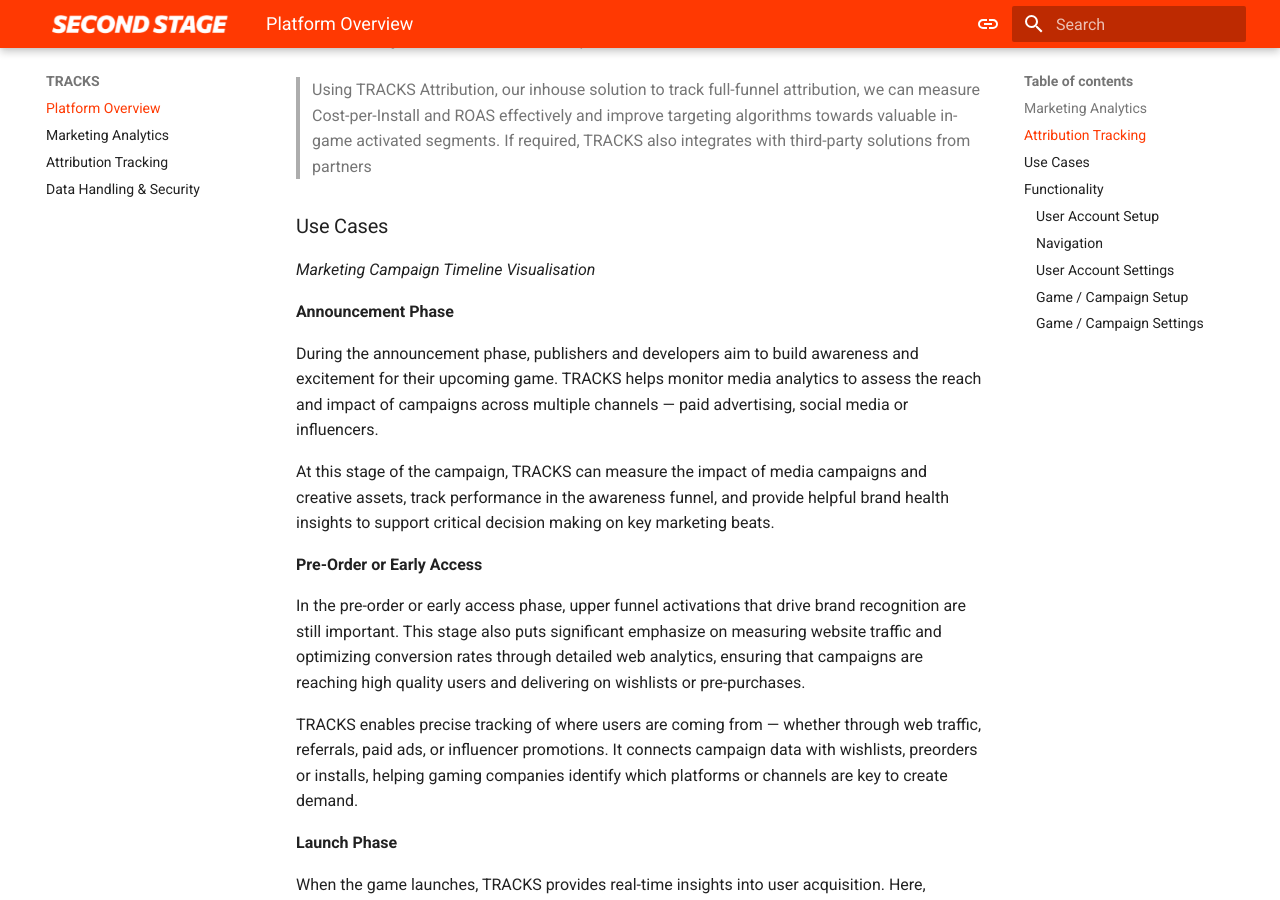
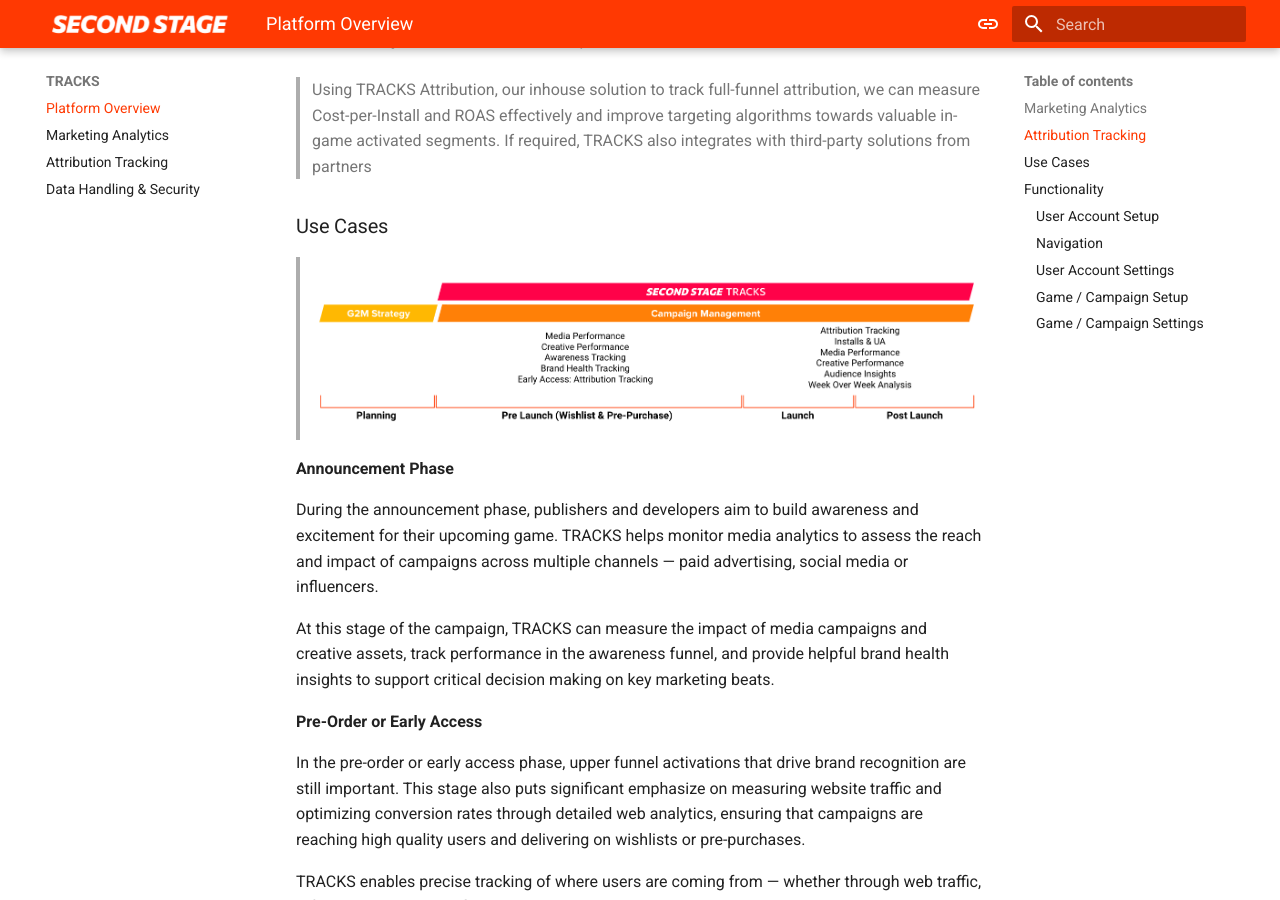
Before and after one commit to secondstage-io/tracks-documentation, an MkDocs documentation site: the page built from docs/tracks/overview.md, in a window 1280 px wide and 900 px high, scrolled down 1460 px. Built offline with MkDocs 1.6.1 and Material for MkDocs 9.7.7, drawn with Linux system fonts in a browser that asks for light colours.

Commit message:
Update overview.md
added timeline img

```diff
--- a/docs/tracks/overview.md
+++ b/docs/tracks/overview.md
@@ -36,7 +36,7 @@
 
 ### Use Cases
 
-*Marketing Campaign Timeline Visualisation*
+> ![Timeline](/assets/overview_timeline.png "Marketing Timeline")
 
 **Announcement Phase**
 
```
